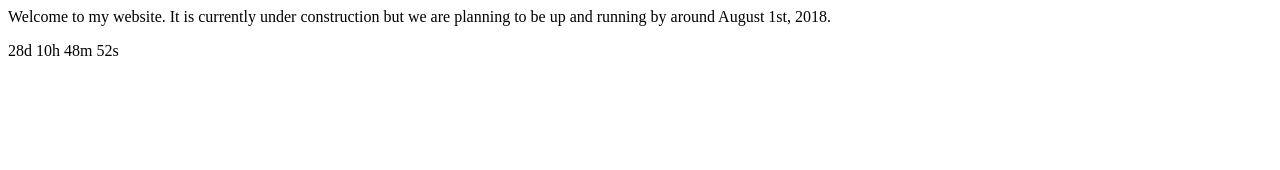
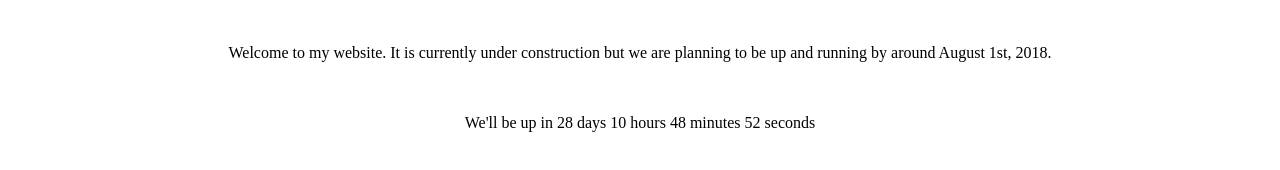
Before and after one commit to d-goyal/d-goyal.github.io, a plain HTML site: page index.html in a window 1280 px wide. Drawn offline with Linux system fonts and the light colour scheme.

Commit message:
Updated webpage

```diff
--- a/index.html
+++ b/index.html
@@ -7,9 +7,10 @@
 	</head>
 
 	<body>
-		Welcome to my website. It is currently under construction but we are planning to be up and running by around August 1st, 2018.
-
-	        <p id="demo">TIME TO AUGUST 1st, 2018: </p>
+		<br><br>
+		<center>Welcome to my website. It is currently under construction but we are planning to be up and running by around August 1st, 2018.</center>
+		<br><br>
+        <center><p id="demo"></p></center>
 		<script>
 			// Set the date we're counting down to
 			var countDownDate = new Date("Jul 31, 2018 23:59:59").getTime();
@@ -30,8 +31,8 @@
 			  var seconds = Math.floor((distance % (1000 * 60)) / 1000);
 
 			  // Display the result in the element with id="demo"
-			  document.getElementById("demo").innerHTML = days + "d " + hours + "h "
-			  + minutes + "m " + seconds + "s ";
+			  document.getElementById("demo").innerHTML = "We'll be up in " + days + " days " + hours + " hours "
+			  + minutes + " minutes " + seconds + " seconds ";
 
 			  // If the count down is finished, write "We'll be up shortly"
 			  if (distance < 0) {
```
